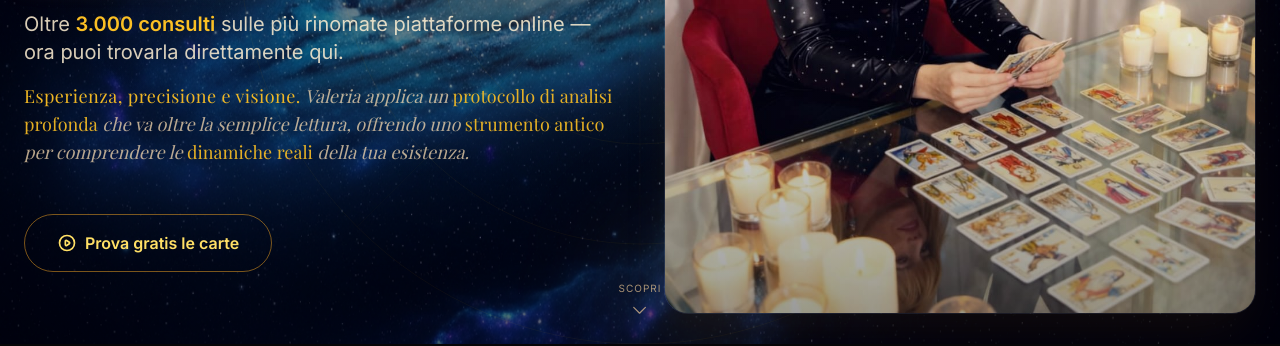
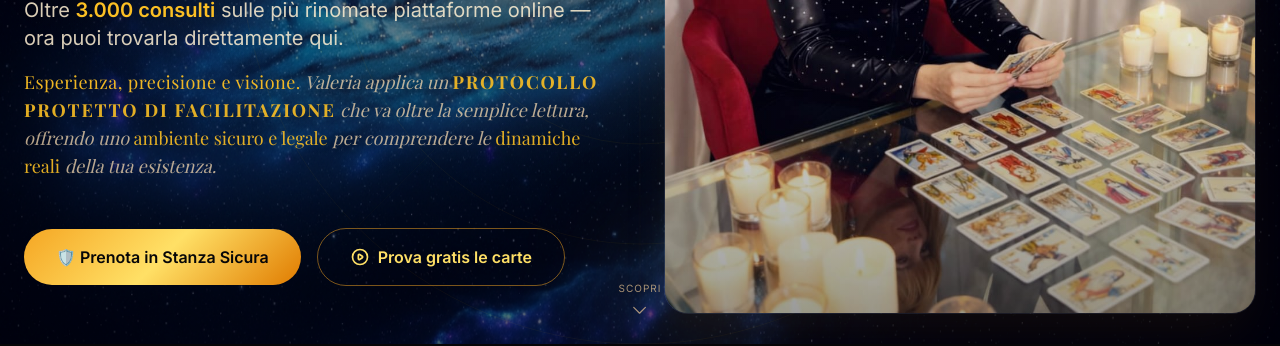
Before and after one commit to DND72/valeria-landing, a React (Vite) app: page / in a window 1280 px wide. Shown: the part 456-802 px from the top of the page. Built offline with nearby package versions, Linux system fonts and the light colour scheme; no server answers; a web font is replaced by a local one.

Commit message:
legal: eliminate offerte obsolete e inserito richiamo Stanza Sicura in Hero

```diff
--- a/src/components/Hero.tsx
+++ b/src/components/Hero.tsx
@@ -154,8 +154,8 @@ export default function Hero() {
           >
             <span className="not-italic text-gold-400/95 font-medium tracking-wide">Esperienza, precisione e visione.</span>{' '}
             Valeria applica un{' '}
-            <span className="not-italic text-gold-400/90">protocollo di analisi profonda</span> che va oltre la semplice
-            lettura, offrendo uno <span className="not-italic text-gold-400/90">strumento antico</span> per comprendere le{' '}
+            <span className="not-italic text-gold-400/90 font-bold uppercase tracking-widest">Protocollo Protetto di Facilitazione</span> che va oltre la semplice
+            lettura, offrendo uno <span className="not-italic text-gold-400/90">ambiente sicuro e legale</span> per comprendere le{' '}
             <span className="not-italic text-gold-400/90">dinamiche reali</span> della tua esistenza.
           </motion.p>
 
@@ -166,6 +166,9 @@ export default function Hero() {
             transition={{ duration: 0.8, delay: 0.45 }}
             className="flex flex-col sm:flex-row items-center gap-4"
           >
+            <a href="#prenota" className="btn-gold px-8 py-4 text-base shadow-[0_20px_40px_rgba(212,160,23,0.2)]">
+              🛡️ Prenota in Stanza Sicura
+            </a>
             <a href="https://stese.nonsolotarocchi.it" target="_blank" rel="noopener noreferrer" className="btn-outline text-base">
               <svg className="w-5 h-5" fill="none" viewBox="0 0 24 24" stroke="currentColor">
                 <path strokeLinecap="round" strokeLinejoin="round" strokeWidth={2} d="M14.752 11.168l-3.197-2.132A1 1 0 0010 9.87v4.263a1 1 0 001.555.832l3.197-2.132a1 1 0 000-1.664z" />
--- a/src/components/HowItWorks.tsx
+++ b/src/components/HowItWorks.tsx
@@ -24,25 +24,25 @@ const steps = [
 
 const services = [
   {
-    name: 'Consulto rapido',
-    duration: '10 min · Sessione Digitale',
+    name: 'Consulto Evolutivo',
+    duration: 'Analisi · Specchio del Presente',
     price: '1,50 €/min',
-    ideal: 'Consulto istantaneo per dubbi rapidi e precisi.',
-    icon: '🚀',
+    ideal: 'Identifica i blocchi e le potenzialità della tua situazione attuale.',
+    icon: '🔮',
   },
   {
-    name: 'Coaching 30 min',
-    duration: '30 minuti · Sessione Digitale',
-    price: '1,60 €/min',
-    ideal: 'Percorso evolutivo focalizzato su un obiettivo.',
-    icon: '🍃',
+    name: 'Coaching Personale',
+    duration: 'Percorso · Orientamento Obiettivi',
+    price: '1,20 €/min',
+    ideal: 'Lavoro strutturato per tradurre la consapevolezza in azione concreta.',
+    icon: '🌱',
   },
   {
-    name: 'Live ChatRoom',
-    duration: 'Tempo reale · Testo & Audio',
-    price: '1,40 €/min',
-    ideal: 'Sconto 50% mentre Valeria digita. Ideale per consulti flessibili.',
-    icon: '💬',
+    name: 'La Stanza Sicura',
+    duration: 'Protocollo · Facilitazione Protetta',
+    price: '1,80 €/min',
+    ideal: 'Moderazione tecnica di videochiamata per dialoghi ad alta tensione.',
+    icon: '🛡️',
   },
 ]
 
```
